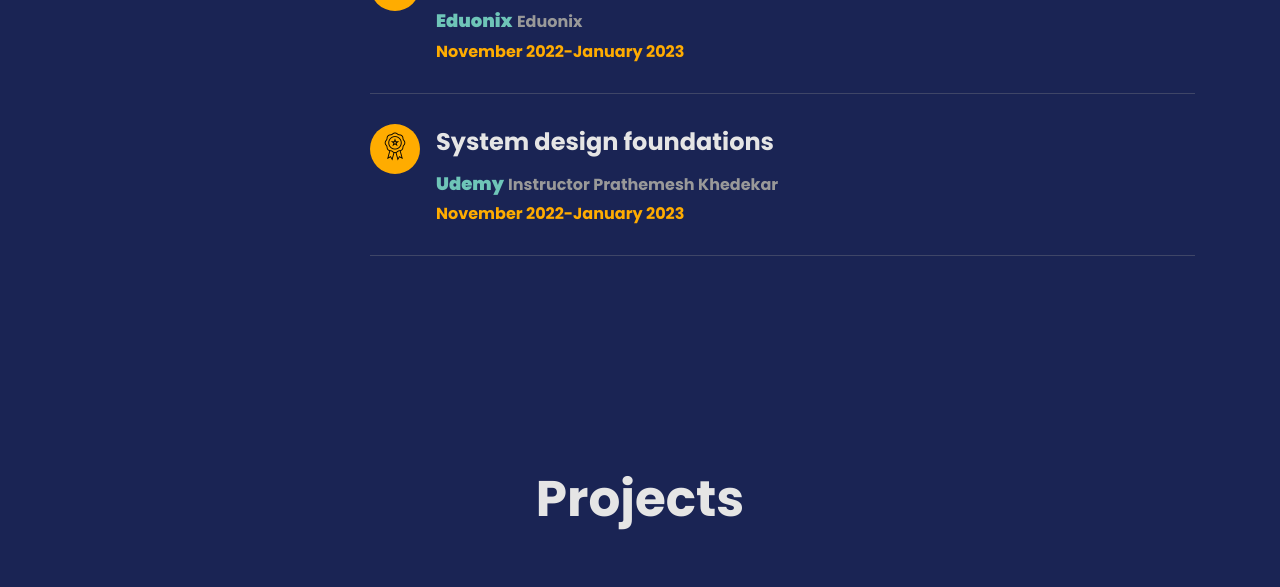
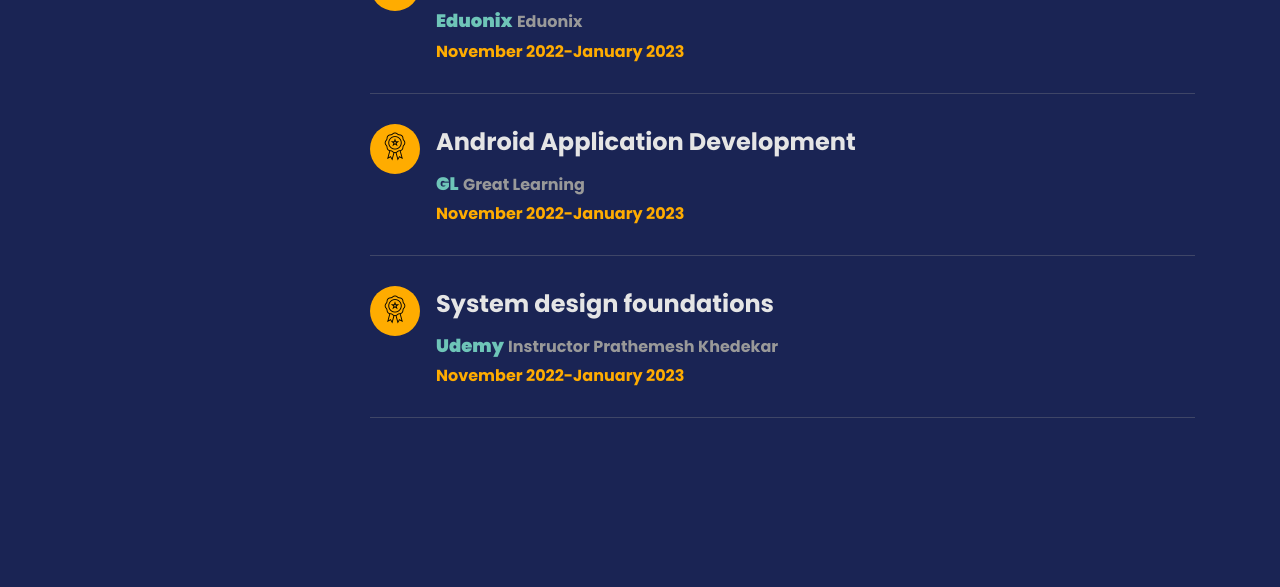
Before and after one commit to jaybee21/JSOlPortfolio, a plain HTML site: page index.html in a window 1280 px wide. Shown: the part 4087-4674 px from the top of the page. Drawn offline with Linux system fonts and the light colour scheme; files whose address does not match are found by name.

Commit message:
Update index.html

```diff
--- a/index.html
+++ b/index.html
@@ -276,7 +276,19 @@
 							</div>
 
 						</div>
+					        <div class="resume-wrap d-flex ftco-animate">
+							<div class="icon d-flex align-items-center justify-content-center">
+								<span class="flaticon-medal"></span>
+							</div>
+							<div class="text pl-3">
+								<h2>Android Application Development</h2>
+								<span class="position"><strong>GL</strong></span>
+								<span><strong> Great Learning</strong></span>
+								<p class="date">November 2022-January 2023</p>
 
+							</div>
+
+						</div>
                                                  <div class="resume-wrap d-flex ftco-animate">
 							<div class="icon d-flex align-items-center justify-content-center">
 								<span class="flaticon-medal"></span>
```
